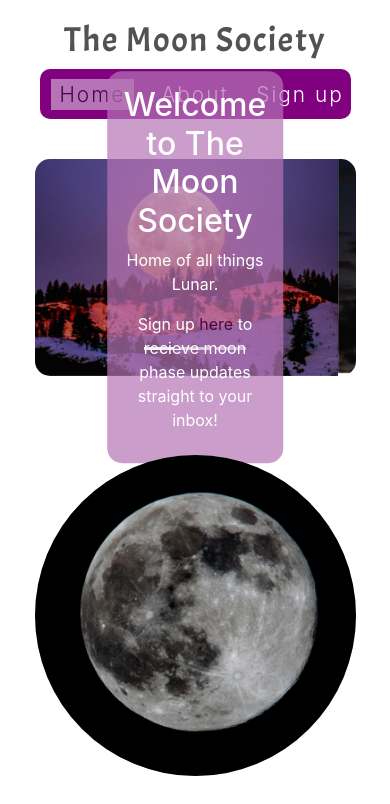
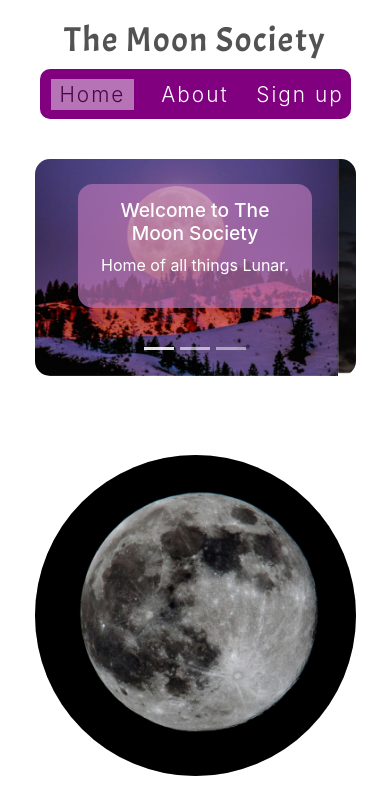
Before and after one commit to Jahooli4/Moon, a plain HTML site: page index.html in a window 390 px wide. Shown: the top 804 px of the page. Drawn offline with nearby package versions, Linux system fonts and the light colour scheme.

Commit message:
fix font size on welcomne text overlay and make second <p> not display on sm devices

```diff
--- a/assets/css/style.css
+++ b/assets/css/style.css
@@ -164,7 +164,7 @@ section {
 
 .welcome-text {
     position: absolute;
-    top: 50%;
+    top: 40%;
     left: 50%;
     transform: translate(-50%, -50%);
     background-color: rgba(182, 116, 182, 0.7);
@@ -178,7 +178,20 @@ section {
 
   }
 
+  @media (max-width: 780px) {
+    .welcome-text h2 {
+        font-size: 1.2rem;
+    }
+}
 
+@media (max-width: 370px) {
+    .welcome-text h2 {
+        font-size: 1rem;
+    }
+    .welcome-text p {
+        font-size: .8rem;
+    }
+}
 
 /* --------------- Moon flip cards ------*/
 
--- a/index.html
+++ b/index.html
@@ -75,14 +75,14 @@
 
                 </div>
             </div>
-            <div class="centered welcome-text">
+            <div class="col-8 welcome-text">
                 <h2>
                     Welcome to The Moon Society
                 </h2>
                 <p>
                     Home of all things Lunar.
                 </p>
-                <p>
+                <p class=" d-none d-sm-none d-md-block">
                     Sign up <a href="signup.html">here</a> to recieve moon phase updates straight to your inbox!
                 </p>
             </div>
```
